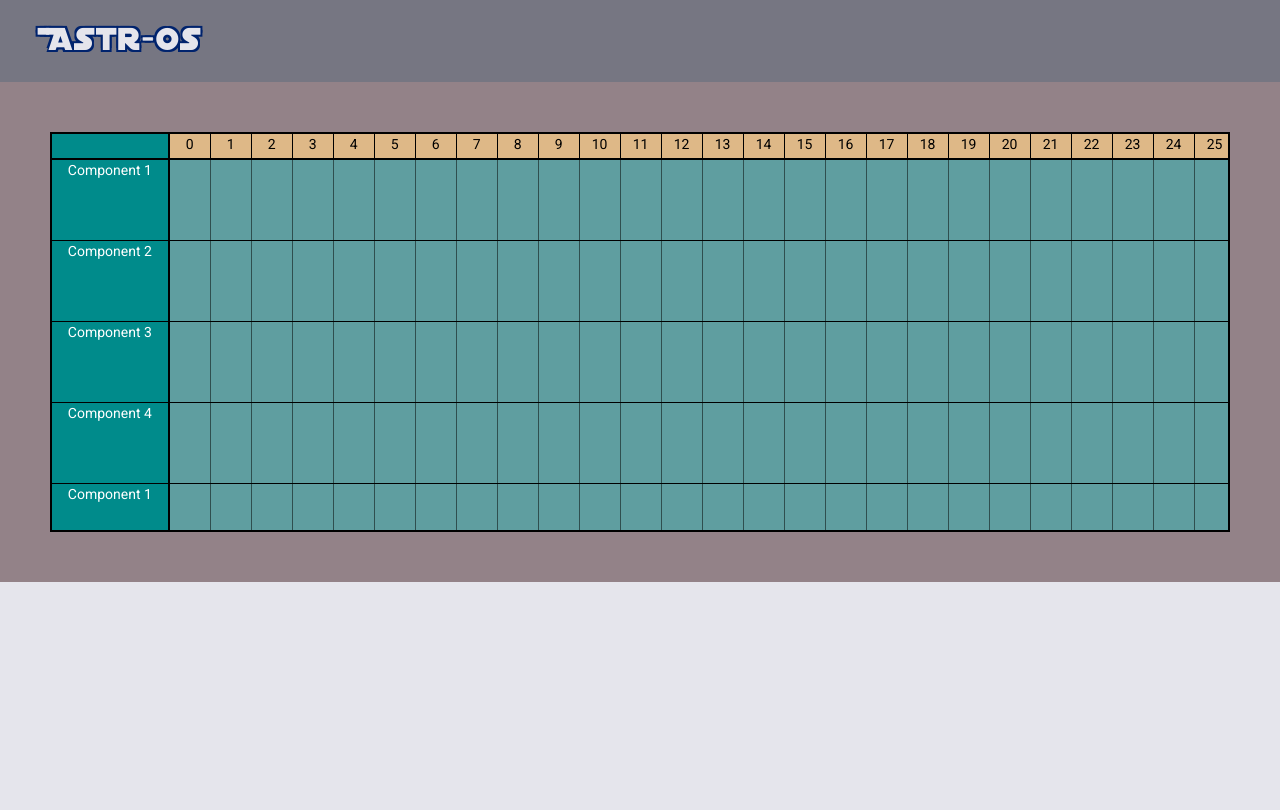
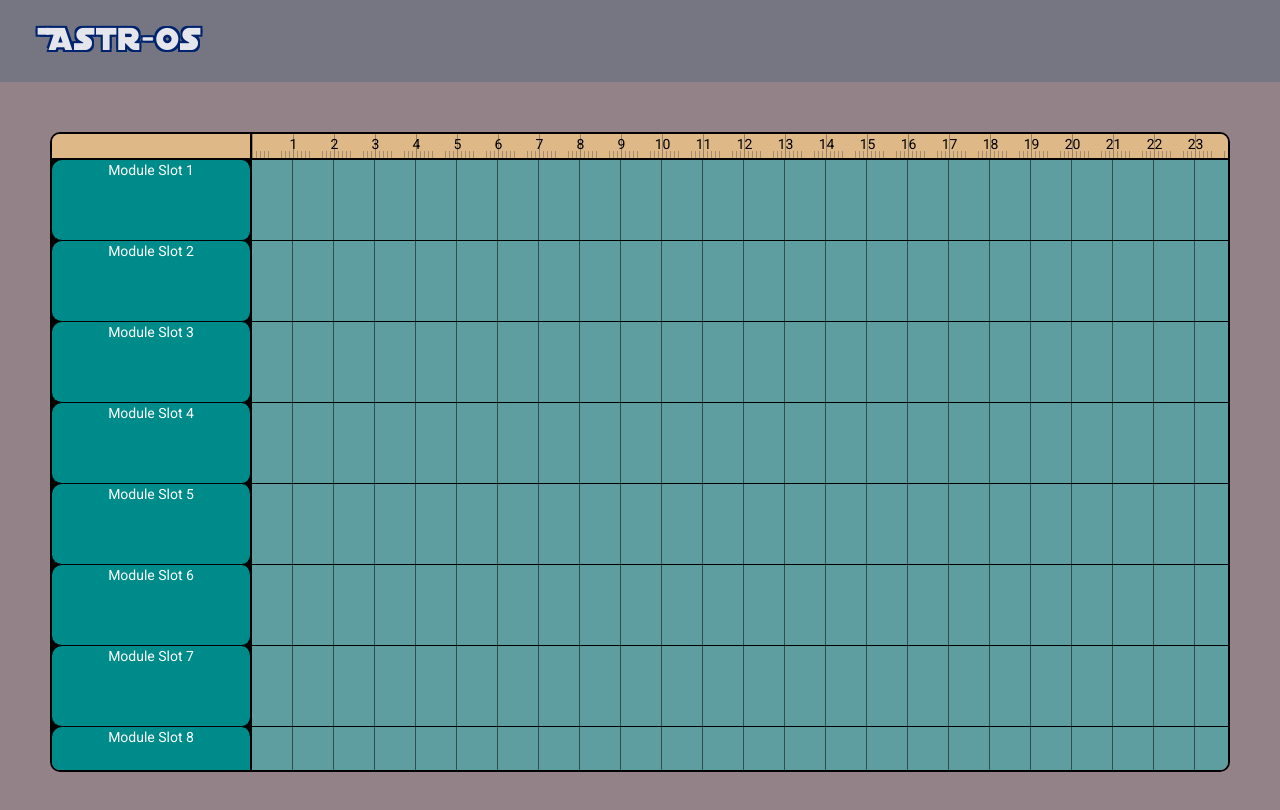
Before and after one commit to battlesloth/AstrOs.Server, an Angular app in the folder client/: page /scripter in a window 1280 px wide. Shown: the top 810 px of the page. Built offline with nearby package versions, Linux system fonts and the light colour scheme.

Commit message:
adding events to ui working

```diff
--- a/client/src/app/pages/scripter/scripter.component.html
+++ b/client/src/app/pages/scripter/scripter.component.html
@@ -10,8 +10,7 @@
 <!-- standar material menu -->
 <mat-menu #rightMenu="matMenu">
     <ng-template matMenuContent let-item="item">
-        <button mat-menu-item>Clicked</button>
-        <button mat-menu-item>Fixed menu</button>
+        <button (click)="onAddEvent(item)" mat-menu-item>Add Event</button>
     </ng-template>
 </mat-menu>
     </div>
--- a/client/src/app/pages/scripter/scripter.component.scss
+++ b/client/src/app/pages/scripter/scripter.component.scss
@@ -3,7 +3,7 @@
 .container {
     display: flex;
     flex-direction: column;
-    max-height: 400px;
+    max-height: 80%;
     margin: 0 auto;
     padding: 50px;
     background-color: $color-medium;
@@ -14,11 +14,14 @@
     display: flex;
     flex-direction: row;
     border: 2px solid black;
+    border-radius: 10px;
     overflow-y: scroll;
 }
 
 .scripter-modules{
-    width: 200px;
+    flex-basis: 200px;
+    flex-grow: 0;
+    flex-shrink: 0;
     padding-bottom: 17px;
 }
 
@@ -31,15 +34,87 @@
 
 .scripter-timeline-header-row{
     white-space: nowrap;
+    background-color: burlywood;
+    background-image:
+    linear-gradient(90deg,
+      rgba(73, 73, 73, 0.5) 0,
+      rgba(73, 73, 73, 0.5) 2%,
+      transparent 2%
+    ),
+    linear-gradient(180deg,
+    burlywood 50%,
+      transparent 50%
+    ),
+    linear-gradient(90deg,
+      transparent 50%,
+      rgba(73, 73, 73, 0.5) 50%,
+      rgba(73, 73, 73, 0.5) 52%,
+      transparent 52%
+    ),
+    linear-gradient(180deg,
+    burlywood 70%,
+      transparent 70%
+    ),
+    linear-gradient(90deg,
+      transparent 10%,
+      rgba(73, 73, 73, 0.4) 10%,
+      rgba(73, 73, 73, 0.4) 12%,
+      transparent 12%,
+
+      transparent 20%,
+      rgba(73, 73, 73, 0.4) 20%,
+      rgba(73, 73, 73, 0.4) 22%,
+      transparent 22%,
+
+      transparent 30%,
+      rgba(73, 73, 73, 0.4) 30%,
+      rgba(73, 73, 73, 0.4) 32%,
+      transparent 32%,
+
+      transparent 40%,
+      rgba(73, 73, 73, 0.4) 40%,
+      rgba(73, 73, 73, 0.4) 42%,
+      transparent 42%,
+
+      transparent 60%,
+      rgba(73, 73, 73, 0.4) 60%,
+      rgba(73, 73, 73, 0.4) 62%,
+      transparent 62%,
+
+      transparent 70%,
+      rgba(73, 73, 73, 0.4) 70%,
+      rgba(73, 73, 73, 0.4) 72%,
+      transparent 72%,
+
+      transparent 80%,
+      rgba(73, 73, 73, 0.4) 80%,
+      rgba(73, 73, 73, 0.4) 82%,
+      transparent 82%,
+
+      transparent 90%,
+      rgba(73, 73, 73, 0.4) 90%,
+      rgba(73, 73, 73, 0.4) 92%,
+      transparent 92%
+    );
+  background-size: 41px 24px;
+  background-repeat: repeat-x;
+}
+
+.scripter-timeline-header-period-spacer {
+    border-bottom: 2px solid black;
+    color: transparent;
+    text-align: center;
+    width: 21px;
+    height: 24px;
+    display: inline-block;
+    user-select: none;
 }
 
 .scripter-timeline-header-period {
-    background-color: burlywood;
     color: black;
     border-bottom: 2px solid black;
-    border-right: 1px solid black;
     text-align: center;
-    width: 40px;
+    width: 41px;
     height: 24px;
     display: inline-block;
     user-select: none;
@@ -47,6 +122,7 @@
 
 .scripter-timeline-row{
     white-space: nowrap;
+    position: relative;
     border-bottom: 1px solid black;
     padding: 0;
     margin: 0;
@@ -66,7 +142,7 @@
 }
 
 .scripter-module-header-row {
-    background-color: darkcyan;
+    background-color: burlywood;
     color: white;
     border-bottom: 2px solid black;
     border-right: 2px solid black;
@@ -74,34 +150,22 @@
     text-align: center;
 }
 
-.scripter-module-row {
+.scripter-module {
     background-color: darkcyan;
     color: white;
     border-bottom: 1px solid black;
     border-right: 2px solid black;
     height: 80px;
+    border-radius: 10px;
     text-align: center;
 }
 
-.scripter-row-item {
-    background-color: white;
-    border: 1px dashed grey;
-    height: 50px;
-    display: inline-block;
-}
-
-.script-item{
+.scripter-timeline-marker{
     position: absolute;
-    height: 10px;
-    top: 5xp;
-    width: calc(2*100%);
+    height: 80px;
+    top: 0px;
     z-index: 100;
-    background-color: olive;
-    border-radius: 5px;
+    background-color: yellow;
+    border-radius: 20px;
     cursor: pointer;
 }
-
-.drag-hide {
-    transition: 0.01s;
-    transform: translateX(-9999px);
-}
--- a/client/src/app/pages/scripter/scripter.component.ts
+++ b/client/src/app/pages/scripter/scripter.component.ts
@@ -1,5 +1,5 @@
 import { AfterViewInit, Component, ElementRef, OnInit, Renderer2, ViewChild } from '@angular/core';
-
+import { DOCUMENT } from '@angular/common'
 import { MatMenuTrigger } from '@angular/material/menu'
 
 export class ScriptItem {
@@ -26,6 +26,11 @@ export class ScriptModule {
   }
 };
 
+export interface Item {
+  timeline: string;
+  xPos: number;
+}
+
 @Component({
   selector: 'app-scripter',
   templateUrl: './scripter.component.html',
@@ -43,7 +48,7 @@ export class ScripterComponent implements AfterViewInit {
   private items: Array<ScriptItem>;
   private components: Array<ScriptModule>;
 
-  menuTopLeft = {x: 0, y: 0 };
+  menuTopLeft = { x: 0, y: 0 };
 
   constructor(private renderer: Renderer2) {
     this.items = new Array<ScriptItem>(
@@ -54,32 +59,54 @@ export class ScripterComponent implements AfterViewInit {
 
 
     this.components = new Array<ScriptModule>(
-      new ScriptModule('1', 'Component 1'),
-      new ScriptModule('2', 'Component 2'),
-      new ScriptModule('3', 'Component 3'),
-      new ScriptModule('4', 'Component 4'),
-      new ScriptModule('1', 'Component 1'),
-      new ScriptModule('2', 'Component 2'),
-      new ScriptModule('3', 'Component 3'),
-      new ScriptModule('4', 'Component 4'),
-      new ScriptModule('1', 'Component 1'),
-      new ScriptModule('2', 'Component 2'),
-      new ScriptModule('3', 'Component 3'),
-      new ScriptModule('4', 'Component 4')
+      new ScriptModule('1', 'Module Slot 1'),
+      new ScriptModule('2', 'Module Slot 2'),
+      new ScriptModule('3', 'Module Slot 3'),
+      new ScriptModule('4', 'Module Slot 4'),
+      new ScriptModule('5', 'Module Slot 5'),
+      new ScriptModule('6', 'Module Slot 6'),
+      new ScriptModule('7', 'Module Slot 7'),
+      new ScriptModule('8', 'Module Slot 8'),
+      new ScriptModule('9', 'Module Slot 9'),
+      new ScriptModule('10', 'Module Slot 10'),
+      new ScriptModule('11', 'Module Slot 11'),
+      new ScriptModule('12', 'Module Slot 12')
     );
 
   }
 
 
-  onClick(event: MouseEvent){
+  onTimelineRightClick(event: MouseEvent, timeline: string) {
     event.preventDefault();
 
     this.menuTopLeft.x = event.clientX;
     this.menuTopLeft.y = event.clientY;
 
-    this.menuTrigger.menuData = {test: 'Test!'}
+    this.menuTrigger.menuData = { 'item': { 'timeline': timeline, 'xPos': event.clientX } };
 
     this.menuTrigger.openMenu();
+  }
+
+  onAddEvent(item: Item): void {
+
+    const line = document.getElementById(item.timeline);
+
+    if (line != null) {
+      let left = Math.floor((item.xPos - line.offsetLeft) / 41) * 41;
+
+      if (Math.floor(item.xPos - line.offsetLeft) - left > 20){
+        left +=20;
+      } else{
+        left -= 20;
+      }
+
+      const floater = this.renderer.createElement('div');
+      this.renderer.setAttribute(floater, 'class', 'scripter-timeline-marker');
+      this.renderer.setStyle(floater, 'top', `0px`);
+      this.renderer.setStyle(floater, 'left', `${left}px`);
+      this.renderer.setStyle(floater, 'width', '40px');
+      this.renderer.appendChild(line, floater);
+    }
   }
 
   ngAfterViewInit(): void {
@@ -91,7 +118,14 @@ export class ScripterComponent implements AfterViewInit {
     const timelineheader = this.renderer.createElement('div');
     this.renderer.setAttribute(timelineheader, 'class', 'scripter-timeline-header-row');
 
-    for (let i = 0; i < 30; i++) {
+
+    const spacerDiv = this.renderer.createElement('div');
+    this.renderer.setAttribute(spacerDiv, 'class', 'scripter-timeline-header-period-spacer');
+    const text = this.renderer.createText('.');
+    this.renderer.appendChild(spacerDiv, text);
+    this.renderer.appendChild(timelineheader, spacerDiv);
+
+    for (let i = 1; i < 30; i++) {
       const timeDiv = this.renderer.createElement('div');
       this.renderer.setAttribute(timeDiv, 'class', 'scripter-timeline-header-period');
       const text = this.renderer.createText(i.toString());
@@ -101,9 +135,11 @@ export class ScripterComponent implements AfterViewInit {
 
     this.renderer.appendChild(this.timelineEl.nativeElement, timelineheader);
 
+    let count = 0;
+
     this.components.forEach(element => {
       const moduleDiv = this.renderer.createElement('div');
-      this.renderer.setAttribute(moduleDiv, 'class', 'scripter-module-row');
+      this.renderer.setAttribute(moduleDiv, 'class', 'scripter-module');
       const text = this.renderer.createText(element.name);
       this.renderer.appendChild(moduleDiv, text);
       this.renderer.appendChild(this.moduleEl.nativeElement, moduleDiv);
@@ -116,9 +152,10 @@ export class ScripterComponent implements AfterViewInit {
         const timeDiv = this.renderer.createElement('div');
         this.renderer.setAttribute(timeDiv, 'class', 'scripter-timeline-period');
         this.renderer.appendChild(timelineDiv, timeDiv);
-        this.renderer.listen(timeDiv, 'contextmenu', (evt) => {this.onClick(evt)})
       }
 
+      this.renderer.setAttribute(timelineDiv, 'id', `${element.id}-timeline`)
+      this.renderer.listen(timelineDiv, 'contextmenu', (evt) => { this.onTimelineRightClick(evt, `${element.id}-timeline`) })
 
       this.renderer.appendChild(this.timelineEl.nativeElement, timelineDiv);
     });
```
